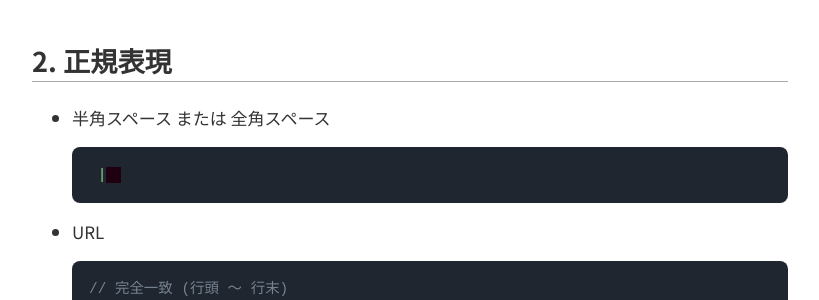
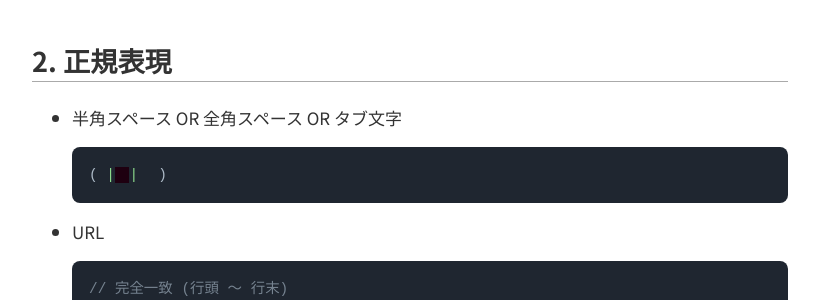
Before and after one commit to kenkenpa198/kems-clew.net, a Jekyll site: the page built from docs/_posts/2024-01-13-my-snippets.md, in a window 1280 px wide and 900 px high, scrolled down 1398 px. Shown: the part 155-455 px from the top of the window, without its empty margins (230-1049 px from the left). Built offline with Jekyll 4.4.1, drawn with Linux system fonts in a browser that asks for light colours; nearby versions of some CDN libraries.

Commit message:
mod mysnippets

````diff
--- a/docs/_posts/2024-01-13-my-snippets.md
+++ b/docs/_posts/2024-01-13-my-snippets.md
@@ -68,10 +68,10 @@ lastmod: 2024-01-28
 
 ## 2. 正規表現
 
-- 半角スペース または 全角スペース
+- 半角スペース OR 全角スペース OR タブ文字
 
   ```c
-   |
+  ( |　|	)
   ```
 
 - URL
````
